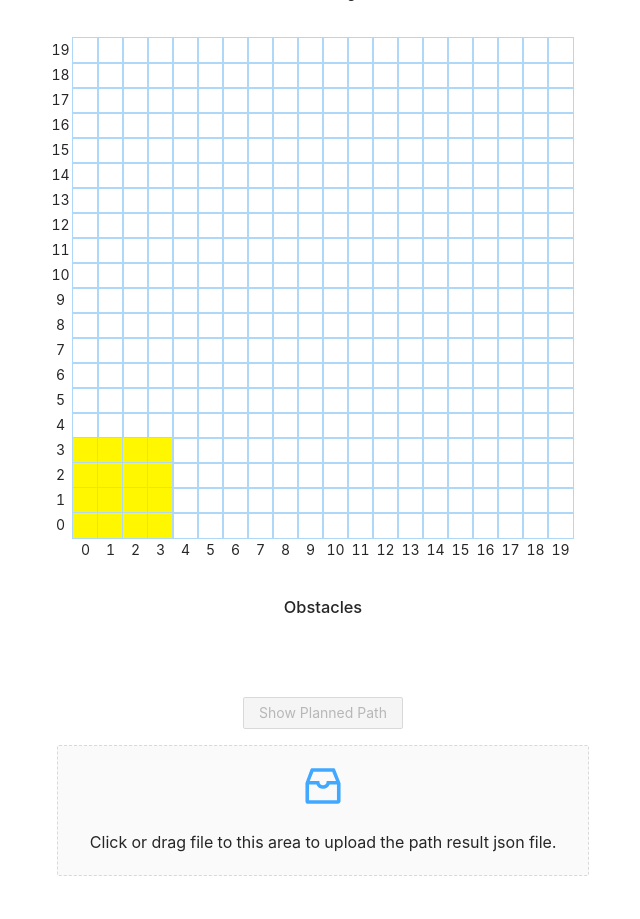
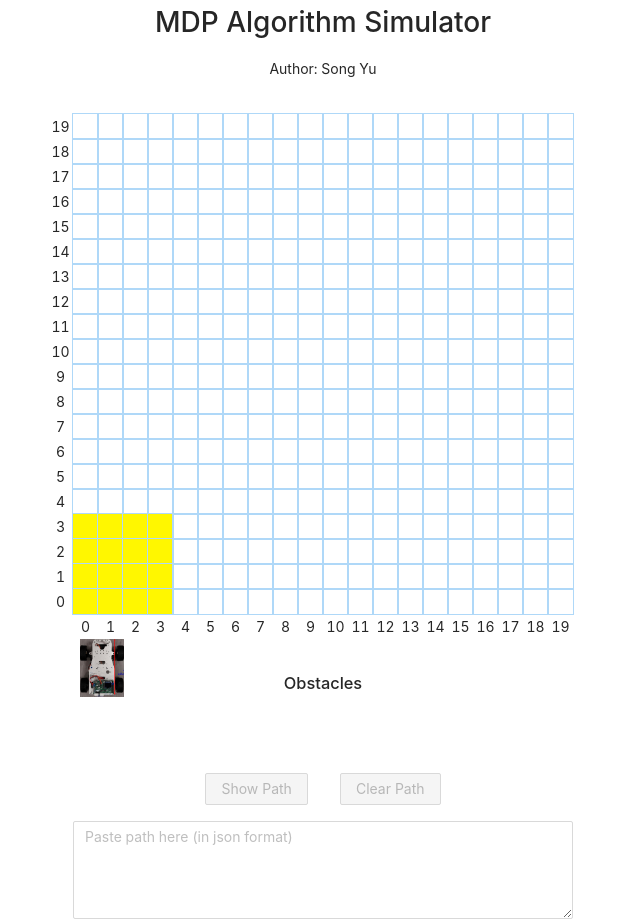
Before and after one commit to Song0180/mdp-simulator, a React (Create React App) app: page / in a window 1280 px wide. Shown: the whole page, without its empty margins (317-957 px from the left). Before the commit the page ends 876 px from the top, so only its background shows below. Built offline with nearby package versions, Linux system fonts and the light colour scheme.

Commit message:
add parse json path result

```diff
--- a/src/components/Grid/GridCell/index.js
+++ b/src/components/Grid/GridCell/index.js
@@ -9,7 +9,13 @@ const isStartZone = (row, col) => {
   return row <= 3 && col <= 3;
 };
 
-const GridCell = ({ onClick, row, col, obstacleFacing = null }) => {
+const GridCell = ({
+  onClick,
+  row,
+  col,
+  obstacleFacing = null,
+  isPath = false,
+}) => {
   const [clickedTimes, setClickedTimes] = React.useState(0);
 
   const handleOnClick = () => {
@@ -31,6 +37,7 @@ const GridCell = ({ onClick, row, col, obstacleFacing = null }) => {
       className={cx(styles.cell, {
         [styles.startZone]: isStartZone(row, col),
         [styles.obstacle]: obstacleFacing !== null,
+        [styles.path]: isPath,
       })}
       onClick={handleOnClick}
       onContextMenu={handleOnRightClick}
--- a/src/components/Grid/GridCell/styles.module.css
+++ b/src/components/Grid/GridCell/styles.module.css
@@ -17,6 +17,10 @@
   height: 90%;
 }
 
+.path {
+  background-color: rgb(0, 255, 89);
+}
+
 .obstacle {
   background-color: rgb(175, 216, 248);
 }
--- a/src/components/Grid/index.js
+++ b/src/components/Grid/index.js
@@ -1,15 +1,24 @@
 import React from 'react';
+import { Button } from 'antd';
+
 import GridCell from './GridCell';
 import GridLabel from './GridLabel';
-import { Button } from 'antd';
+import Robot from '../Robot';
 
 import styles from './styles.module.css';
 
 const rowCount = 20;
 const colCount = 20;
 
-const Grid = () => {
+const Grid = ({ pathData }) => {
   const [obstacles, setObstacles] = React.useState(new Map());
+  const [path, setPath] = React.useState(new Set());
+
+  React.useEffect(() => {
+    if (pathData) {
+      setPath(pathData);
+    }
+  }, [pathData]);
 
   const grid = React.useMemo(() => {
     const initialGrid = [];
@@ -54,6 +63,7 @@ const Grid = () => {
                         key={nodeIdx}
                         col={col}
                         row={row}
+                        isPath={path.has(`${col},${row}`)}
                         onClick={handleOnCreateObstacle}
                         obstacleFacing={obstacles.get(`${col}, ${row}`) ?? null}
                       />
@@ -66,6 +76,7 @@ const Grid = () => {
         </table>
         <GridLabel direction='row' />
         <GridLabel direction='col' />
+        <Robot />
       </div>
 
       <div className={styles.info}>
--- a/src/components/Home/index.js
+++ b/src/components/Home/index.js
@@ -1,57 +1,72 @@
 import React from 'react';
 import styles from './styles.module.css';
-import { InboxOutlined } from '@ant-design/icons';
-import { message, Upload, Button } from 'antd';
+
+import { Button, Input, message } from 'antd';
 import Grid from '../Grid';
 
-const { Dragger } = Upload;
+const { TextArea } = Input;
 
-const onUpload = (info) => {
-  const { status } = info.file;
-  if (status !== 'uploading') {
-    console.log(info.file, info.fileList);
+const Home = () => {
+  const [pathStr, setPathStr] = React.useState('');
+  const [pathSet, setPathSet] = React.useState(new Set());
+
+  console.log('pathSet', pathSet);
+
+  const onClickShow = () => {
+    try {
+      const pathObj = JSON.parse(pathStr);
+      console.log('pathObj', pathObj);
+      const girdPositions = pathObj.passingGrids;
+      console.log('girdPositions', girdPositions);
+      for (const position of girdPositions) {
+        const [x, y] = position;
+        setPathSet((pathSet) => {
+          const newPathSet = new Set(pathSet);
+          newPathSet.add(`${x},${y}`);
+          return newPathSet;
+        });
       }
-  if (status === 'done') {
-    message.success(`${info.file.name} file uploaded successfully.`);
-  } else if (status === 'error') {
-    message.error(`${info.file.name} file upload failed.`);
+    } catch (e) {
+      message.error('Invalid JSON');
     }
   };
 
-const onDrop = (e) => {
-  console.log('Dropped files', e.dataTransfer.files);
+  const onClearPath = () => {
+    setPathStr('');
+    setPathSet(new Set());
   };
 
-const onClickShow = () => {};
-
-const Home = () => {
   return (
     <div className={styles.home}>
       <h1>MDP Algorithm Simulator</h1>
       <p>Author: Song Yu</p>
-      <Grid />
+      <Grid pathData={pathSet} />
+      <div>
         <Button
           type='primary'
           className={styles.button}
           onClick={onClickShow}
-        disabled
+          disabled={!pathStr.length}
         >
-        Show Planned Path
+          Show Path
         </Button>
-      <Dragger
-        name='PathResult'
-        accept='.json'
-        onChange={onUpload}
-        onDrop={onDrop}
-        className={styles.dragger}
+        <Button
+          type='primary'
+          className={styles.button}
+          onClick={onClearPath}
+          disabled={!pathStr.length}
         >
-        <p className='ant-upload-drag-icon'>
-          <InboxOutlined />
-        </p>
-        <p className='ant-upload-text'>
-          Click or drag file to this area to upload the path result json file.
-        </p>
-      </Dragger>
+          Clear Path
+        </Button>
+      </div>
+
+      <TextArea
+        rows={4}
+        value={pathStr}
+        placeholder='Paste path here (in json format)'
+        className={styles.textArea}
+        onChange={(e) => setPathStr(e.target.value)}
+      />
     </div>
   );
 };
--- a/src/components/Home/styles.module.css
+++ b/src/components/Home/styles.module.css
@@ -4,7 +4,7 @@
   justify-content: center;
   align-items: center;
   width: 100vw;
-  height: 100vh;
+  min-height: 100vh;
 }
 
 .dragger {
@@ -14,3 +14,7 @@
 .button {
   margin: 1rem;
 }
+
+.textArea {
+  width: 500px;
+}
--- /dev/null
+++ b/src/components/Robot/index.js
@@ -0,0 +1,17 @@
+import React from 'react';
+
+import styles from './styles.module.css';
+
+const Robot = () => {
+  return (
+    <div className={styles.container}>
+      <img
+        className={styles.img}
+        src={process.env.PUBLIC_URL + '/robot.png'}
+        alt='robot'
+      />
+    </div>
+  );
+};
+
+export default Robot;
--- /dev/null
+++ b/src/components/Robot/styles.module.css
@@ -0,0 +1,14 @@
+.container {
+  position: absolute;
+  width: 58px;
+  height: 58px;
+  display: flex;
+  align-items: center;
+  justify-content: center;
+}
+
+.img {
+  object-fit: contain;
+  width: 100%;
+  height: 100%;
+}
--- /dev/null
+++ b/src/utils/sample-path.json
@@ -0,0 +1,6 @@
+{
+  "passingGrids": [
+    [1, 1],
+    [1, 2]
+  ]
+}
```
Also changed, not shown: public/robot.png (added). Lines whose indentation alone changed are shown as unchanged.
